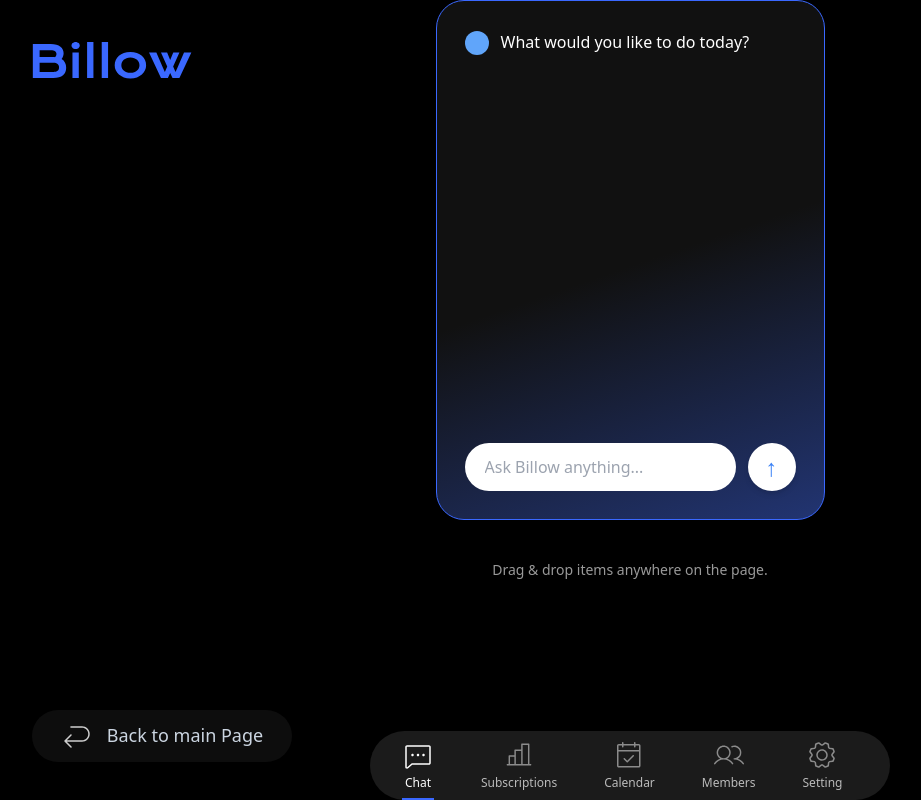
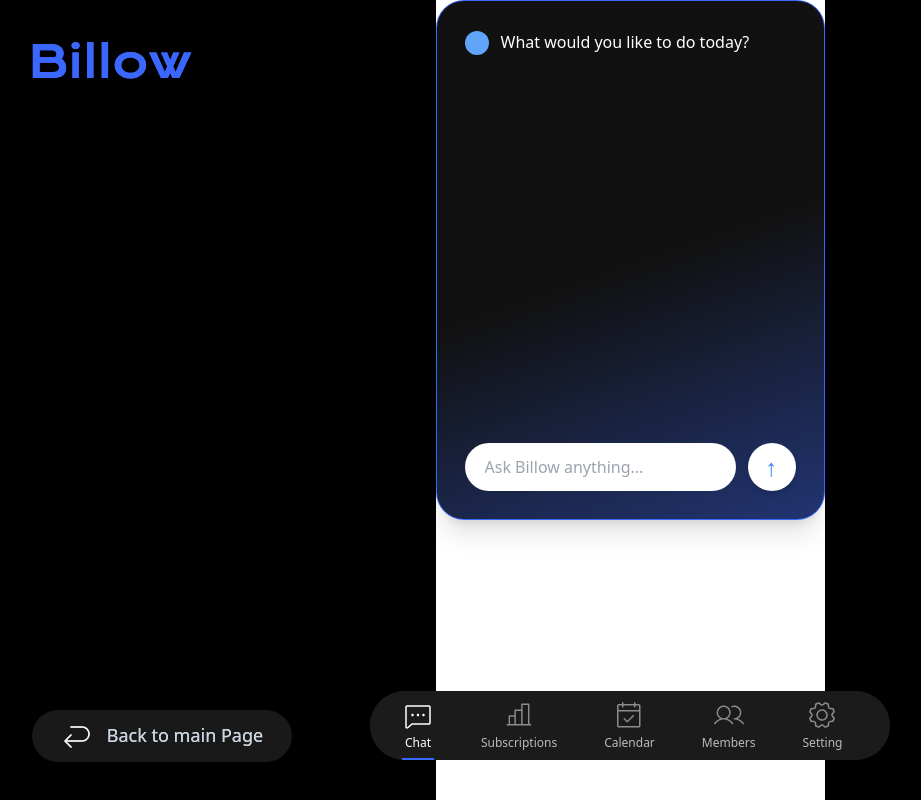
Before and after one commit to Taka0330-jp/billow-app, a React (Vite) app in the folder client/: page /dashboard in a window 1280 px wide. Shown: the whole page, without its empty margins (10-931 px from the left). Built offline with nearby package versions, Linux system fonts and the light colour scheme.

Commit message:
edit bottom nav

```diff
--- a/client/src/components/BottomNav.jsx
+++ b/client/src/components/BottomNav.jsx
@@ -49,7 +49,7 @@
   return (
     <nav
       className="
-        fixed left-1/2 -translate-x-1/2 bottom-0
+        fixed left-1/2 -translate-x-1/2 bottom-10
         w-[520px] max-w-[92vw] h-[4.313rem]   /* 69px */
         rounded-[87.5px] bg-[#1b1b1b]         /* frame-parent */
         flex flex-col items-center justify-end
--- a/client/src/pages/Chat.jsx
+++ b/client/src/pages/Chat.jsx
@@ -1,19 +1,18 @@
-// client/src/pages/Chat.jsx
-import React from "react";
-import ChatBox from "../components/ChatBox.jsx";
+import SideBar from "../components/SideBar"; // 사이드바 임포트
+import ChatBox from "../components/ChatBox"; // 채팅 박스 임포트
+import BottomNav from "../components/BottomNav"; // 하단 네비게이션 임포트
 
 export default function Chat() {
-  return (
-    <div className="relative h-screen overflow-hidden">
-      {/* 사이드바 자리 (필요시 여기에 컴포넌트 배치) */}
+	return (
+		<div className="flex h-screen bg-white">
+			{/* 사이드바 */}
+			<SideBar />
 
-      {/* 본문 콘텐츠: 채팅 영역 */}
-      <div className="flex-1 flex flex-col items-center justify-center gap-6">
-        <ChatBox />
-        <p className="text-center text-sm text-white/60 mt-4">
-          Drag & drop items anywhere on the page.
-        </p>
-      </div>
-    </div>
-  );
+			{/* 메인 영역: 채팅 박스와 하단 네비 */}
+			<main className="flex-1 flex flex-col">
+				<ChatBox />
+				<BottomNav />
+			</main>
+		</div>
+	);
 }
```
